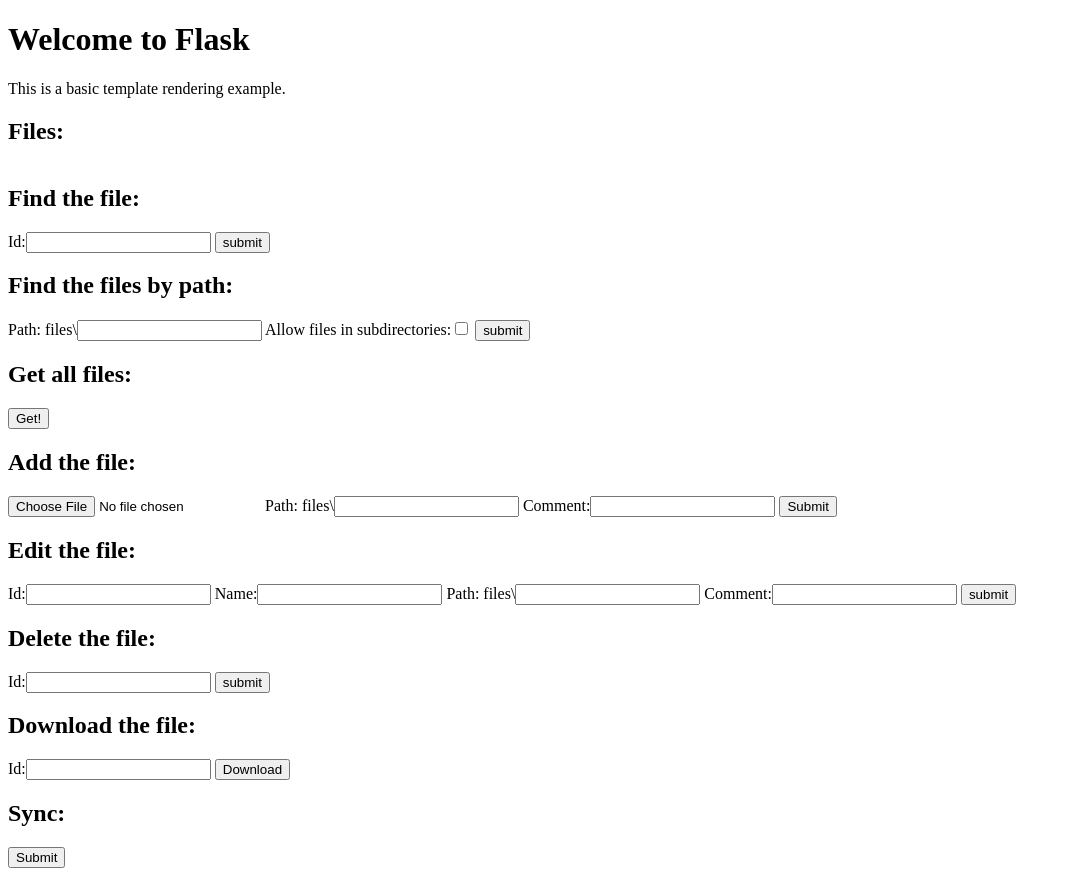
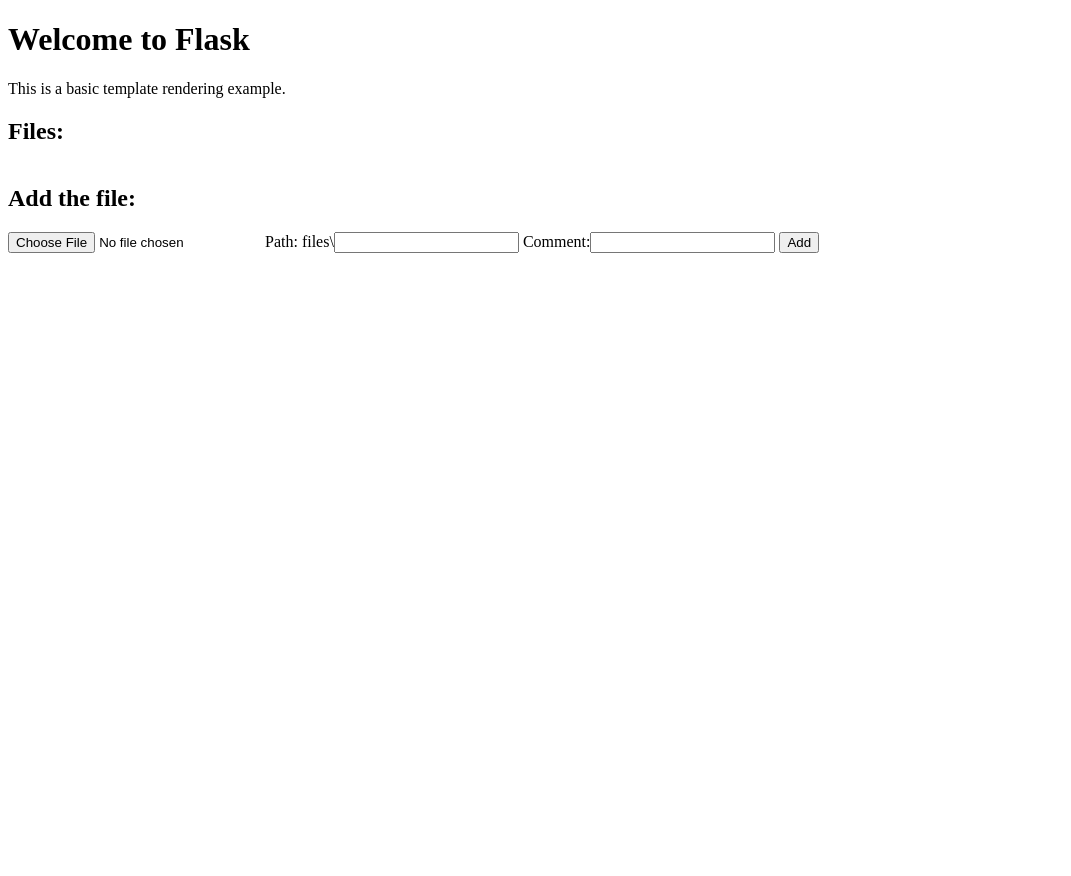
Before and after one commit to MRedL1ne/FileStorage, a Flask app: page / in a window 1280 px wide. Shown: the whole page, without its empty margins (0-1071 px from the left). After the commit the page ends 253 px from the top, so only its background shows below. Run offline with Flask 3, Linux system fonts and the light colour scheme; data that the repository does not hold is empty.

Commit message:
Корректирование маршрутизации и HTTP-запросов
+Обновлён README.md

```diff
--- a/Templates/base.html
+++ b/Templates/base.html
@@ -25,65 +25,13 @@
             {% endfor %}
         </table>
     </div>
-
     <div>
-        <form action="http://127.0.0.1:5000/api/get" method="post">
-            <h2>Find the file:</h2>
-            <label>Id:<input type="number" name="id"></label>
-            <input type="submit" value="submit">
-        </form>
-    </div>
-    <div>
-        <form action="http://127.0.0.1:5000/api/getByPath" method="post">
-            <h2>Find the files by path:</h2>
-            <label>Path: files\<input type="text" name="path"></label>
-            <label>Allow files in subdirectories:<input type="checkbox" name="subcheck" value="True"></label>
-            <input type="submit" value="submit">
-        </form>
-    </div>
-    <div>
-        <form action="http://127.0.0.1:5000/api/getAll" method="get">
-            <h2>Get all files:</h2>
-            <input type="submit" value="Get!">
-        </form>
-    </div>
-    <div>
-        <form action="http://127.0.0.1:5000/api/add" method="POST" enctype="multipart/form-data">
+        <form action="http://127.0.0.1:5000/api/files" method="POST" enctype="multipart/form-data">
             <h2>Add the file:</h2>
             <input type="file" name="file">
             <label>Path: files\<input type="text" name="path"></label>
             <label>Comment:<input type="text" name="comment"></label>
-            <input type="submit">
-        </form>
-    </div>
-    <div>
-        <form action="http://127.0.0.1:5000/api/edit" method="post">
-            <h2>Edit the file:</h2>
-            <label>Id:<input type="number" name="id"></label>
-            <label>Name:<input type="text" name="name"></label>
-            <label>Path: files\<input type="text" name="path"></label>
-            <label>Comment:<input type="text" name="comment"></label>
-            <input type="submit" value="submit">
-        </form>
-    </div>
-    <div>
-        <form action="http://127.0.0.1:5000/api/delete" method="post">
-            <h2>Delete the file:</h2>
-            <label>Id:<input type="number" name="id"></label>
-            <input type="submit" value="submit">
-        </form>
-    </div>
-    <div>
-        <form action="http://127.0.0.1:5000/api/download" method="post">
-            <h2>Download the file:</h2>
-            <label>Id:<input type="number" name="id"></label>
-            <input type="submit" value="Download">
-        </form>
-    </div>
-    <div>
-        <form action="http://127.0.0.1:5000/api/sync" method="post">
-            <h2>Sync:</h2>
-            <input type="submit" value="Submit">
+            <input type="submit" value="Add">
         </form>
     </div>
 </body>
--- a/dbModule/models.py
+++ b/dbModule/models.py
@@ -13,7 +13,7 @@ class File(db.Model):
     updated_at = db.Column("updated_at", db.TIMESTAMP, nullable=True)
     comment = db.Column("comment", db.TEXT, nullable=True)
 
-    def __init__(self,name,ext,size,path,cr_at=datetime.now(),up_at=None,comment=""):
+    def __init__(self,name,ext,size,path,cr_at=datetime.now(),up_at=None,comment=None):
         self.name = name
         self.extension = ext
         self.size = size
--- a/dbModule/routes.py
+++ b/dbModule/routes.py
@@ -4,53 +4,34 @@ import flask
 from datetime import datetime
 from flask import Blueprint, jsonify, request
 from dbModule.models import File
-from dbModule.validateForms import IdForm, PathForm, EditForm
+from dbModule.validateForms import PathForm, EditForm
 from config import filedir
 from . import db
 
 api_bp = Blueprint("api", __name__, url_prefix="/api")
 
-@api_bp.route("/get", methods = ['POST','GET'])
-def getFile():
-    # Получение id из запроса
-    if request.method == "GET":
-        id = request.args.get("id")
-        idForm = IdForm(request.args)
-    else:
-        id = request.form.get("id")
-        idForm = IdForm(request.form)
-
-    # Проверка корректности id
-    if idForm.validate():
-        # Нахождение нужного файла (по id)
-        file = (db.session.query(File).filter(File.id == id)).first()
-        if file:
-            return jsonify({
-                "status": "ok",
-                "data": file.getData()
-            })
-        else:
-            return jsonify({
-                "status": "error",
-                "msg": "Wrong id!"
-            })
+@api_bp.route("/files/<int:id>", methods = ['GET'])
+def getFile(id):
+    # Нахождение нужного файла (по id)
+    file = (db.session.query(File).filter(File.id == id)).one_or_none()
+    if file:
+        return jsonify({
+            "status": "ok",
+            "data": file.getData()
+        })
     else:
         return jsonify({
-        "status": "error",
-        "errors": idForm.errors
-    })
+            "status": "error",
+            "msg": "Wrong id!"
+        })
 
-@api_bp.route("/getByPath", methods=['POST','GET'])
+@api_bp.route("/files/search", methods=['GET'])
 def getByPathFiles():
     # Получение данных из запроса
-    if request.method == "GET":
-        pathForm = PathForm(request.args)
-        subcheck = request.args.get("subcheck")
-        if subcheck and subcheck.lower() == "false":
-            subcheck = False
-    else:
-        pathForm = PathForm(request.form)
-        subcheck = request.form.get("subcheck")
+    pathForm = PathForm(request.args)
+    subcheck = request.args.get("subcheck")
+    if subcheck and subcheck.lower() == "false":
+        subcheck = False
 
     # Проверка корректности пути
     if pathForm.validate():
@@ -84,7 +65,7 @@ def getByPathFiles():
             "errors": pathForm.errors
         })
 
-@api_bp.route("/getAll")
+@api_bp.route("/files")
 def getAllFiles():
     files = db.session.query(File).all()
     lst = []
@@ -95,10 +76,8 @@ def getAllFiles():
         "data": lst
     })
 
-@api_bp.route("/add", methods=['POST'])
+@api_bp.route("/files", methods=['POST'])
 def addFile():
-    path = request.args.get("path")
-
     # Проверка корректности пути
     pathForm = PathForm(request.form)
     if pathForm.validate():
@@ -106,21 +85,18 @@ def addFile():
         file = request.files["file"]
         filename = file.filename.lower()
 
-        arr = filename.split(".")
-        if len(arr) == 2:
-            name, extension = arr[0], arr[1]
-        else:
-            name = ".".join(arr[:-1:])
-            extension = arr[-1]
+        name, extension = filename.rsplit(".",1)
         if not name or not extension:
             return jsonify({
                 "status": "error",
                 "msg": "Unsupported filename!"
             })
 
-        size = len(file.read())
+        file.seek(0, os.SEEK_END)
+        size = file.tell()
         path = f"{filedir}\\{pathForm.path.data}".lower()
-        comment = request.form["comment"]
+        comment = request.form.get("comment")
+        if not comment: comment = None
 
         fullpath = f"{path+name}.{extension}"
         os.makedirs(path, mode=0o777, exist_ok=True)
@@ -140,7 +116,7 @@ def addFile():
         else:
             return jsonify({
                 "status": "error",
-                "msg": "File is existed!"
+                "msg": "File already exists!"
             })
     else:
         return jsonify({
@@ -148,22 +124,15 @@ def addFile():
         "msg": "Incorrect form!"
     })
 
-@api_bp.route("/edit", methods=['POST','GET'])
-def editFile():
-    # Получение данных из запроса
-    if request.method == "GET":
-        id = request.args.get("id")
-        comment = request.args.get("comment")
-        editForm = EditForm(request.args)
-    else:
-        id = request.form["id"]
-        comment = request.form["comment"]
-        editForm = EditForm(request.form)
+@api_bp.route("/files/<int:id>", methods=['PUT'])
+def editFile(id):
+    # Проверка корректности формы
+    editForm = EditForm(request.form)
 
-    # Проверка корректности формы
     if editForm.validate():
-        name = editForm.name.data.lower()
+        name = editForm.name.data
         path = f"{filedir}\\{editForm.path.data}".lower()
+        comment = request.form.get("comment")
 
         # Нахождение нужного файла (по id)
         file = db.session.query(File).filter(File.id == id).first()
@@ -203,82 +172,54 @@ def editFile():
             "errors": editForm.errors
         })
 
-@api_bp.route("/delete", methods=['POST','GET'])
-def deleteFile():
-    # Получение id из запроса
-    if request.method == "GET":
-        id = request.args.get("id")
-        idForm = IdForm(request.args)
-    else:
-        id = request.form.get("id")
-        idForm = IdForm(request.form)
+@api_bp.route("/files/<int:id>", methods=['DELETE'])
+def deleteFile(id):
+    # Нахождение нужного файла (по id)
+    file = db.session.query(File).filter(File.id == id).first()
+    if file == None:
+        return jsonify({
+            "status": "error",
+            "msg": "Wrong id!"
+        })
 
-    if idForm.validate():
-        # Нахождение нужного файла (по id)
-        file = db.session.query(File).filter(File.id == id).first()
-        if file == None:
-            return jsonify({
-                "status": "error",
-                "msg": "Wrong id!"
-            })
+    name = file.name.strip()
+    extension = file.extension.strip()
+    path = file.path.replace("\\\\","\\")
+    fullpath = f"{path+name}.{extension}"
 
+    # Удаление файла
+    os.remove(fullpath)
+    try:
+        os.removedirs(path)
+    except: pass
+    db.session.delete(file)
+    db.session.commit()
+    return jsonify({
+        "status": "ok",
+        "msg": "File is deleted!",
+        "data": file.getData()
+    })
+
+@api_bp.route("/files/<int:id>/download", methods=['GET'])
+def downloadFile(id):
+    # Нахождение нужного файла (по id)
+    file = db.session.query(File).filter(File.id == id).first()
+    if file:
         name = file.name.strip()
         extension = file.extension.strip()
         path = file.path.replace("\\\\","\\")
         fullpath = f"{path+name}.{extension}"
 
-        # Удаление файла
-        os.remove(fullpath)
-        try:
-            os.removedirs(path)
-        except: pass
-        db.session.delete(file)
-        db.session.commit()
-        return jsonify({
-            "status": "ok",
-            "msg": "File is deleted!",
-            "data": file.getData()
-        })
+        if not name: name = "file"
+
+        return flask.send_file(fullpath, as_attachment=True, download_name=f"{name}.{extension}")
     else:
         return jsonify({
             "status": "error",
-            "errors": idForm.errors
+            "msg": "Wrong id!"
         })
 
-@api_bp.route("/download", methods=['POST','GET'])
-def downloadFile():
-    # Получение id из запроса
-    if request.method == "GET":
-        id = request.args.get("id")
-        idForm = IdForm(request.args)
-    else:
-        id = request.form.get("id")
-        idForm = IdForm(request.form)
-
-    if idForm.validate():
-        # Нахождение нужного файла (по id)
-        file = db.session.query(File).filter(File.id == id).first()
-        if file:
-            name = file.name.strip()
-            extension = file.extension.strip()
-            path = file.path.replace("\\\\","\\")
-            fullpath = f"{path+name}.{extension}"
-
-            if not name: name = "file"
-
-            return flask.send_file(fullpath, as_attachment=True, download_name=f"{name}.{extension}")
-        else:
-            return jsonify({
-                "status": "error",
-                "msg": "Wrong id!"
-            })
-    else:
-        return jsonify({
-            "status": "error",
-            "errors": idForm.errors
-        })
-
-@api_bp.route("/sync")
+@api_bp.route("files/sync")
 def sync():
     files = []
     filesDB = db.session.query(File).all()
@@ -287,12 +228,7 @@ def sync():
     for dirpath, dirname, filenames in os.walk(filedir):
         path = f"{dirpath}\\".lower()
         for filename in filenames:
-            arr = filename.split(".")
-            if len(arr) == 2:
-                name, extension = arr[0],arr[1]
-            else:
-                name = ".".join(arr[:-1:])
-                extension = arr[-1]
+            name, extension = filename.rsplit(".",1)
 
             files.append((path,name,extension))
 
@@ -306,7 +242,7 @@ def sync():
                      .filter(File.extension == extension).first())
 
             if not file:
-                newFile = File(name,extension,size,path,created_at,updated_at,"")
+                newFile = File(name,extension,size,path,created_at,updated_at,None)
                 db.session.add(newFile)
             else:
                 file.size, file.created_at, file.updated_at = size, created_at, updated_at
```
Also changed, not shown: dbModule/validateForms.py (+3 -8 lines), README.md.
